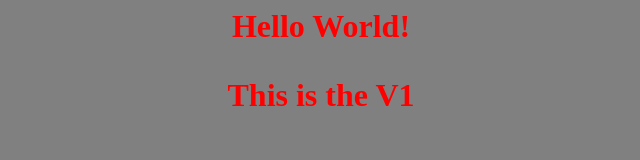
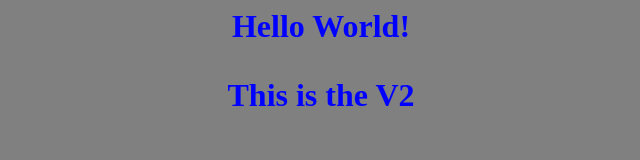
Before and after one commit to ozgurozturknet/hello-world, a plain HTML site: page index.html in a window 1280 px wide. Shown: the whole page, without its empty margins (319-959 px from the left). Drawn offline with Linux system fonts and the light colour scheme.

Commit message:
Update index.html

```diff
--- a/index.html
+++ b/index.html
@@ -2,10 +2,10 @@
 <body style="background-color:gray">
 
 <center>
-  <h1 style="color:red">
+  <h1 style="color:blue">
     Hello World!
   <p>
-    This is the V1
+    This is the V2
   </p>
   </h1>
 </center>
```
